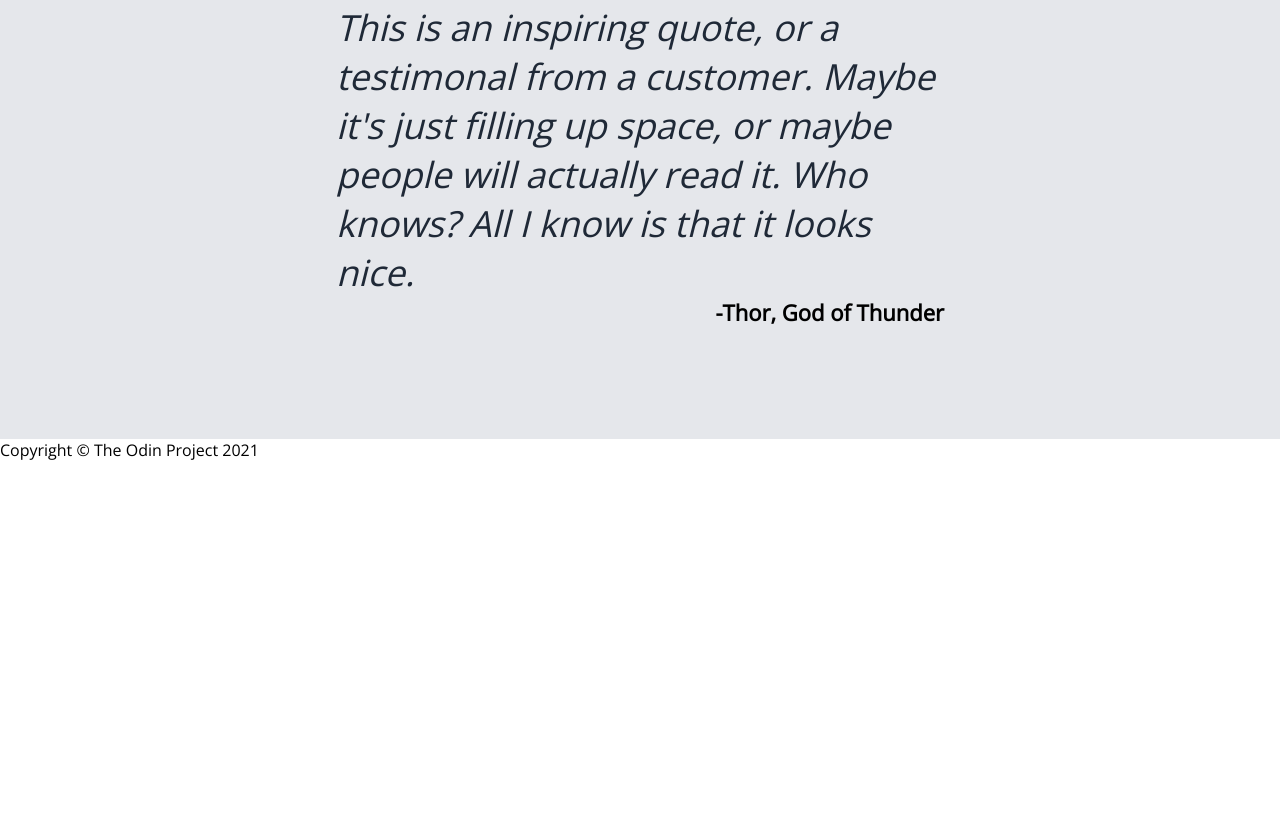
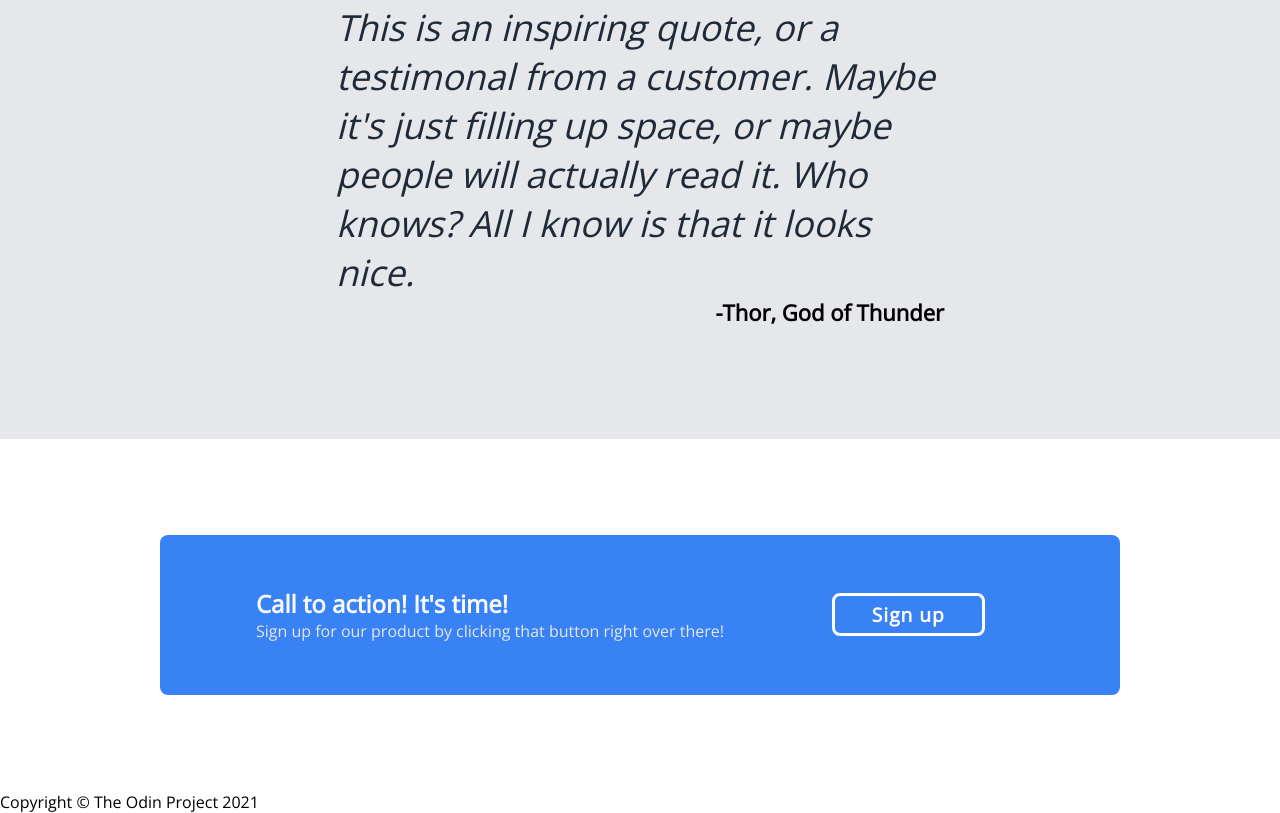
Before and after one commit to michaelbui99/landing-page-odin-project, a plain HTML site: page index.html in a window 1280 px wide. Shown: the part 1110-1923 px from the top of the page. Before the commit the page ends 1571 px from the top, so only its background shows below. Drawn offline with nearby package versions, Linux system fonts and the light colour scheme.

Commit message:
cta section markup and styling

```diff
--- a/index.html
+++ b/index.html
@@ -90,7 +90,19 @@
           <p class="quote-section__quote">This is an inspiring quote, or a testimonal from a customer. Maybe it's just filling up space, or maybe people will actually read it. Who knows? All I know is that it looks nice.</p>
           <p class="quote-section__author">-Thor, God of Thunder</p>
         </div>
-        <div class="cta-bottom container"></div>
+        <div class="cta-bottom-section container">
+          <div class="cta-container">
+            <div class="left">
+              <h2>Call to action! It's time!</h2>
+              <p>Sign up for our product by clicking that button right over there!</p>
+            </div>
+
+            <div class="right">
+              <button>Sign up</button>
+            </div>
+          </div>
+
+        </div>
     </main>
     <footer>Copyright &#xa9 The Odin Project 2021</footer>
   </body>
--- /dev/null
+++ b/scss/_cta-bottom-section.scss
@@ -0,0 +1,53 @@
+.cta-bottom-section {
+  background-color: white;
+  padding-top: 6rem;
+  padding-bottom: 6rem;
+
+  .cta-container {
+    background-color: #3882f6;
+    height: 8rem;
+    border-radius: 8px;
+    padding: 5rem 6rem;
+    display: flex;
+    flex-direction: row;
+    align-items: center;
+    .left {
+      display: block;
+      width: 75%;
+      h2 {
+        color: #f9faf8;
+      }
+      p {
+        color: #e5e7eb;
+      }
+    }
+    .right {
+      width: 25%;
+
+      button {
+        display: flex;
+        justify-content: center;
+        align-items: center;
+        background-color: #3882f6;
+        border-style: solid;
+        border-color: white;
+        border-radius: 8px;
+        border-width: 3px;
+        color: white;
+        font-size: 1.2rem;
+        padding: 0.3rem 2.3rem;
+        text-align: center;
+        cursor: pointer;
+        font-weight: bold;
+        letter-spacing: 1px;
+        transition: all 0.3s ease-in-out;
+
+        &:hover {
+          background-color: white;
+          color: #3882f6;
+          opacity: 0.7;
+        }
+      }
+    }
+  }
+}
--- a/scss/style.scss
+++ b/scss/style.scss
@@ -4,3 +4,4 @@
 @import "hero";
 @import "info-section";
 @import "quote-section";
+@import "cta-bottom-section";
```
Also changed, not shown: scss/style.css, 1 other file.
